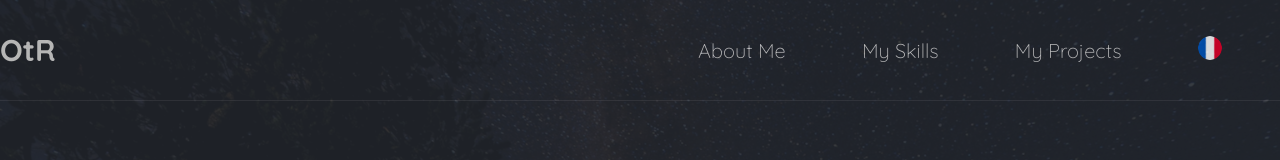
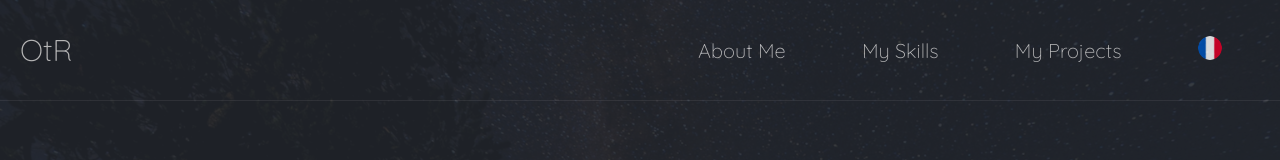
Before and after one commit to s0kette/portfolio, a React (Create React App) app: page /en in a window 1280 px wide. Shown: the top 160 px of the page. Built offline with nearby package versions, Linux system fonts and the light colour scheme.

Commit message:
fixes navbar

```diff
--- a/src/components/en/NavbarEn.jsx
+++ b/src/components/en/NavbarEn.jsx
@@ -4,7 +4,10 @@ import "../../styles/components/Navbar.css"
 function NavbarEn() {
   return (
     <nav>
-        <h1>OtR</h1>
+        <a href="#header">
+            <h1>OtR</h1>
+        </a>
+
         <ul>
             <a href="#about-me" className='list'>
                 <li>About Me</li>
```
